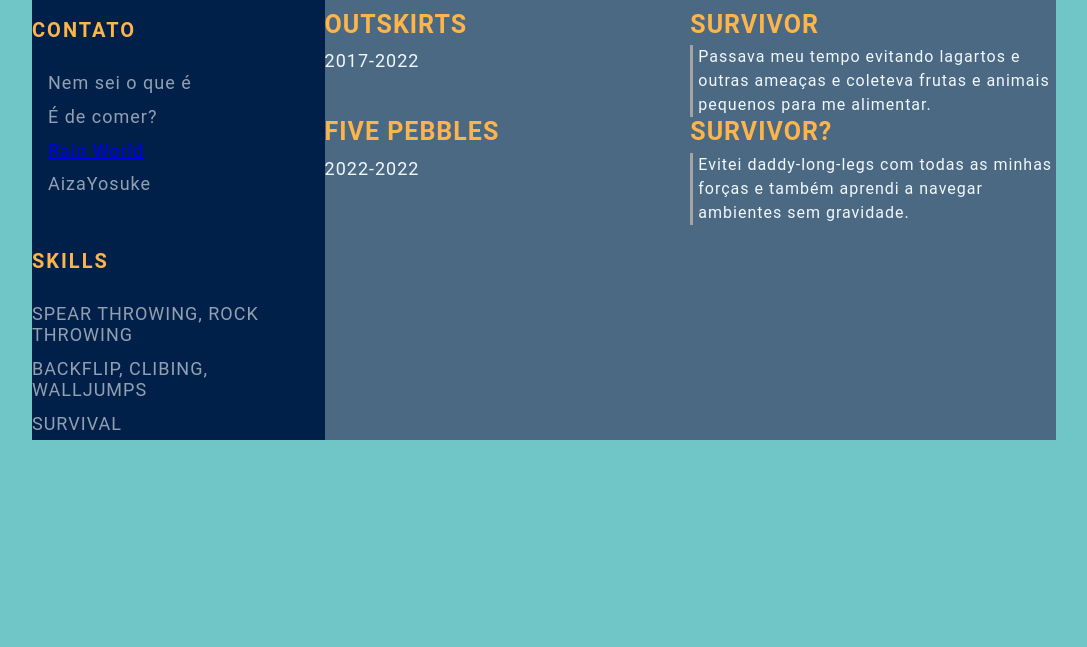
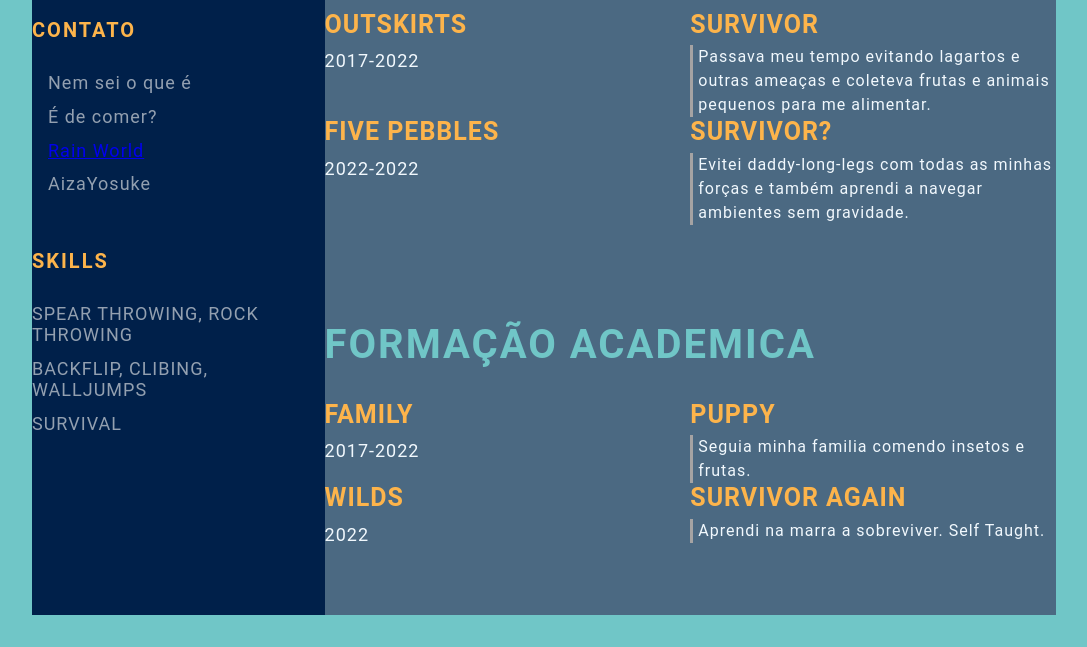
Before and after one commit to AizaYosuke/AizaYosuke.github.io, a plain HTML site: page index.html in a window 1280 px wide. Shown: the part 468-1115 px from the top of the page, without its empty margins (96-1183 px from the left). Before the commit the page ends 940 px from the top, so only its background shows below. Drawn offline with Linux system fonts and the light colour scheme.

Commit message:
add 'formação academica' to the index file (#4)

```diff
--- a/index.html
+++ b/index.html
@@ -76,6 +76,31 @@
                     </div>
                 </div>
             </section>
+            <section class="education gap">
+                <div class="right-title">Formação Academica</div>
+                <div class="education-contents">
+                    <div class="education-left">
+                        <p class="education-school-name">Family</p>
+                        <p class="education-time-period">2017-2022</p>
+                    </div>
+                    <div class="education-right">
+                        <p class="education-subject">Puppy</p>
+                        <p class="education-desc">
+                            Seguia minha familia comendo insetos e frutas.
+                        </p>
+                    </div>
+                    <div class="education-left">
+                        <p class="education-school-name">Wilds</p>
+                        <p class="education-time-period">2022</p>
+                    </div>
+                    <div class="education-right">
+                        <p class="education-subject">Survivor again</p>
+                        <p class="education-desc">
+                            Aprendi na marra a sobreviver. Self Taught.
+                        </p>
+                    </div>
+                </div>
+            </section>
         </section>
     </main>
 
--- a/style.css
+++ b/style.css
@@ -175,7 +175,7 @@ body {
 }
 
 .exp-time-period,
-.educationp-time-period,
+.education-time-period,
 .awards-time-period {
     font-size: 18px;
     letter-spacing: 1px;
```
